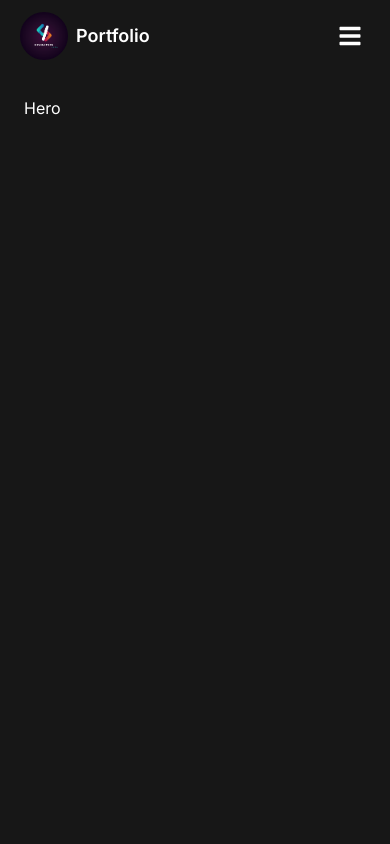
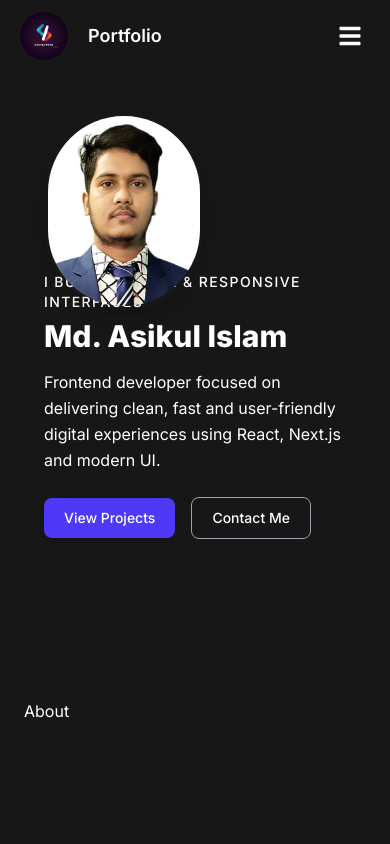
Before and after one commit to Md-Asikul-Islam/portfolio, a Next.js app: page / in a window 390 px wide. Shown: the top 844 px of the page. Built offline with nearby package versions, Linux system fonts and the light colour scheme; a web font is replaced by a local one.

Commit message:
feat(hero-section): add responsive, mobile-first hero section with optimized image and CTA links

```diff
--- a/src/app/components/Header.tsx
+++ b/src/app/components/Header.tsx
@@ -12,6 +12,7 @@ const navLinks = [
   { id: 2, name: "About", href: "#about" },
   { id: 3, name: "Contacts", href: "#contacts" },
   { id: 4, name: "Projects", href: "#projects" },
+  {id : 5, name : "Blog" , href : "#blog"}
 ];
 
 const Header = () => {
@@ -38,7 +39,7 @@ const Header = () => {
     >
       <div className="max-w-7xl mx-auto px-5 lg:px-8 py-3 flex justify-between items-center">
         {/* Logo */}
-        <Link href="/" className="flex items-center gap-2">
+        <Link href="/" className="flex items-center space-x-5">
           <Image
             src={logo}
             alt="logo"
@@ -79,7 +80,7 @@ const Header = () => {
           isOpen ? "max-h-96 py-6" : "max-h-0 py-0"
         }`}
       >
-        <nav className="flex flex-col items-center space-y-6 text-lg">
+        <nav className="flex flex-col px-5 space-y-6 text-lg">
           {navLinks.map((item) => (
             <Link
               key={item.id}
--- /dev/null
+++ b/src/app/components/HeroSection.tsx
@@ -0,0 +1,65 @@
+"use client";
+
+import Image from "next/image";
+import heroImage from "@/app/assests/asikul.jpg";
+import Link from "next/link";
+
+const HeroSection = () => {
+  return (
+    <section
+      id="home"
+      className="relative pt-28 pb-16 md:pt-36 md:pb-24"
+    >
+      <div className="max-w-6xl mx-auto px-5">
+        <div className="flex flex-col md:flex-row items-start md:items-center space-x-20 md:space-x-24 ">
+
+          {/* Avatar */}
+          <div className="w-40 h-40 md:w-52 md:h-52  relative shrink-0">
+            <Image
+              src={heroImage}
+              alt="Profile photo of Md. Asikul Islam"
+              priority
+              className=" rounded-full  border-4 md:border-8 shadow-lg object-cover"
+            />
+          </div>
+
+          {/* Text */}
+          <div className="flex flex-col">
+            <p className="text-sm md:text-base  uppercase tracking-widest font-medium">
+              I build modern & responsive interfaces
+            </p>
+
+            <h1 className="mt-1 text-3xl sm:text-4xl md:text-5xl font-extrabold  leading-snug">
+              Md. Asikul Islam
+            </h1>
+
+            <p className="mt-3 text-base sm:text-lg md:text-xl  max-w-xl leading-relaxed">
+              Frontend developer focused on delivering clean, fast and
+              user-friendly digital experiences using React, Next.js and modern UI.
+            </p>
+
+            {/* CTA Buttons */}
+            <div className="mt-6 flex items-center gap-4">
+              <Link
+                href="#projects"
+                className="px-5 py-2.5 bg-indigo-600 hover:bg-indigo-700 text-white rounded-lg shadow-md transition font-medium text-sm focus:outline-none focus:ring-2 focus:ring-indigo-400"
+              >
+                View Projects
+              </Link>
+
+              <Link
+                href="#contacts"
+                className="px-5 py-2.5 border border-gray-400 dark:border-gray-600 text-white rounded-lg hover:bg-indigo-600 dark:hover:bg-gray-800 transition font-medium text-sm focus:outline-none focus:ring-2 focus:ring-gray-400"
+              >
+                Contact Me
+              </Link>
+            </div>
+          </div>
+
+        </div>
+      </div>
+    </section>
+  );
+};
+
+export default HeroSection;
--- a/src/app/page.tsx
+++ b/src/app/page.tsx
@@ -1,10 +1,13 @@
+import HeroSection from "./components/HeroSection";
+
 const Home = () => {
   return (
     <main className="max-w-7xl mx-auto px-6 lg:px-8">
-      <div id="home" className="min-h-screen py-24">Hero </div>
+      <HeroSection />
       <div id="about" className="min-h-screen py-24"> About </div>
       <div id="contacts" className="min-h-screen py-24"> Contacts </div>
       <div id="projects" className="min-h-screen py-24"> Projects </div>
+      <div id="blog" className="min-h-screen py-24"> Blog </div>
 
     </main>
   );
```
Also changed, not shown: src/app/assests/asikul.jpg (added), src/app/assests/hero.jpg (added).
